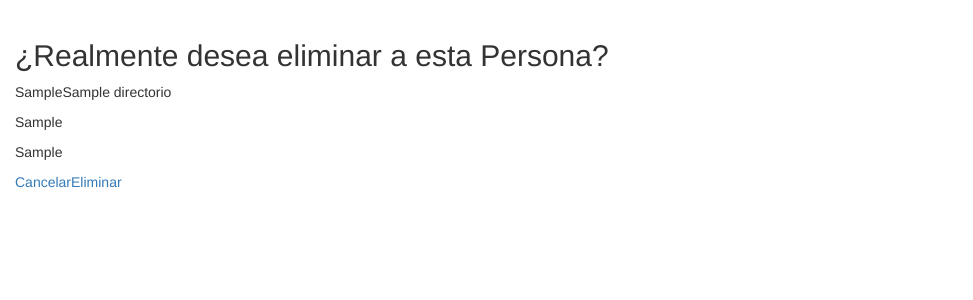
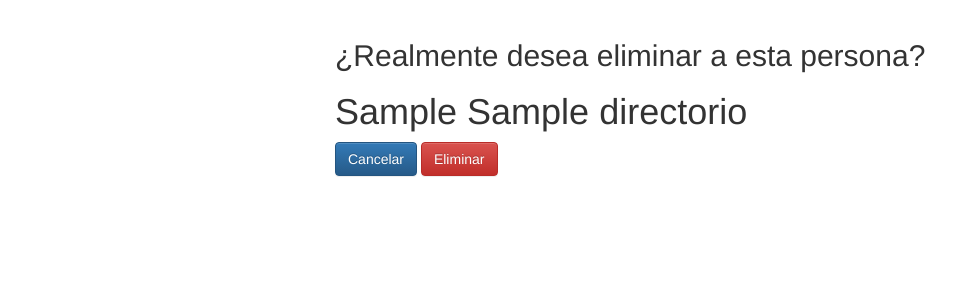
Before and after one commit to IngSisJoseEduardo/Directorio, a Django app: page /directorio/1/eliminar/ in a window 1280 px wide. Shown: the part 51-351 px from the top of the page, without its empty margins (0-973 px from the left). Run offline with Django 3.2, Linux system fonts and the light colour scheme; a user stored in the database is signed in; tables that the repository leaves empty hold one stand-in row (values such as "Sample post"); some libraries are stand-ins or nearby versions.

Commit message:
Estilode confirmar eliminar

```diff
--- a/directorio/templates/confirm_delete.html
+++ b/directorio/templates/confirm_delete.html
@@ -5,9 +5,16 @@
 {% endblock title %}
 
 {% block content %}
-    <h2>¿Realmente desea eliminar a esta Persona?</h2>
-    <p>{{persona.profesion}}{{persona.nombre}}</p>
-    <p>{{persona.cargo | linebreaks}}</p>
-    <p>{{persona.direccion|linebreaks}}</p>
-    <a href='{{persona.get_detail_path}}'>Cancelar</a><a href='{% url "directorio:delete_dir" persona.id %}'>Eliminar</a>
+    <div class="row">
+        <div class="col-md-6 col-md-offset-3">
+            <h2>¿Realmente desea eliminar a esta persona?</h2>
+            <h1>{{persona.profesion}} {{persona.nombre}}</h1>
+            <label>
+                <a href='{{persona.get_detail_path}}' class="btn btn-primary">Cancelar</a>
+            </label>
+            <label>
+                <a href='{% url "directorio:delete_dir" persona.id %}' class="btn btn-danger">Eliminar</a>
+            </label>
+        </div>
+    </div>
 {% endblock content %}
```
